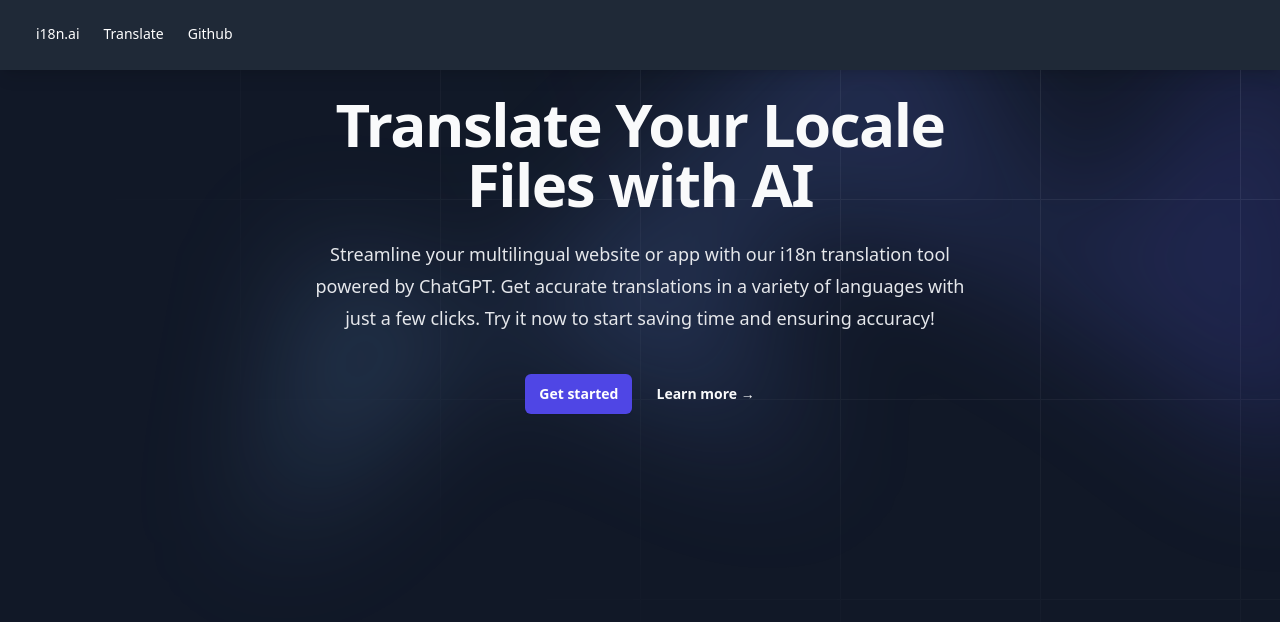
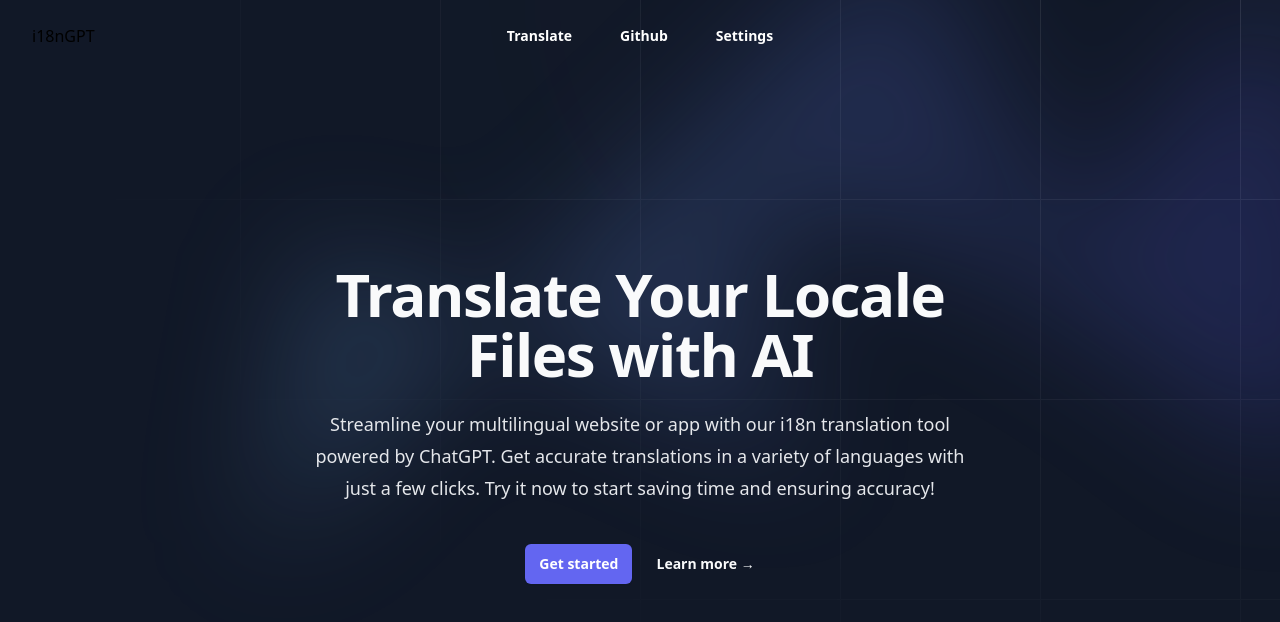
Before and after one commit to Redundant-blackpea6025/ChatGPT-i18n, a React (Vite) app: page / in a window 1280 px wide. Shown: the top 622 px of the page. Built offline with nearby package versions, Linux system fonts and the light colour scheme.

Commit message:
feat: ui adjust

```diff
--- a/src/App.tsx
+++ b/src/App.tsx
@@ -2,7 +2,7 @@
 import { createBrowserRouter } from "react-router-dom";
 import LangingPage from "./pages/landing";
 import Translate from "./pages/translate";
-import Setting from "./pages/settting";
+import Settings from "./pages/setttings";
 
 const appRouter = createBrowserRouter([
     {
@@ -14,8 +14,8 @@
         element: <Translate />,
     },
     {
-        path: "/setting",
-        element: <Setting />,
+        path: "/settings",
+        element: <Settings />,
     },
 ]);
 
--- a/src/components/banner.tsx
+++ b/src/components/banner.tsx
@@ -4,11 +4,11 @@
 const Banner: React.FC = (props) => {
     return (
         <div className="mx-auto max-w-2xl text-center">
-            <h1 className="mt-4 text-4xl font-bold tracking-tight text-gray-50 sm:text-6xl">Translate Your Locale Files with AI</h1>
+            <h1 className="mt-48 text-4xl font-bold tracking-tight text-gray-50 sm:text-6xl">Translate Your Locale Files with AI</h1>
             <p className="mt-6 text-lg leading-8 text-gray-200">Streamline your multilingual website or app with our i18n translation tool powered by ChatGPT. Get accurate translations in a variety of languages with just a few clicks. Try it now to start saving time and ensuring accuracy!</p>
             <div className="mt-10 flex items-center justify-center gap-x-6">
                 <span
-                    className="rounded-md bg-indigo-600 px-3.5 py-2.5 text-sm font-semibold text-white shadow-sm hover:bg-indigo-500 focus-visible:outline focus-visible:outline-2 focus-visible:outline-offset-2 focus-visible:outline-indigo-600"
+                    className="rounded-md bg-indigo-500 px-3.5 py-2.5 text-sm font-semibold text-white shadow-sm hover:bg-indigo-400 focus-visible:outline focus-visible:outline-2 focus-visible:outline-offset-2 focus-visible:outline-indigo-400"
                 >
                     <Link to="/translate">Get started</Link>
                 </span>
--- a/src/components/header.tsx
+++ b/src/components/header.tsx
@@ -1,23 +1,79 @@
-import React from "react";
+import { Dialog } from "@headlessui/react";
+import { Bars3Icon, XMarkIcon } from "@heroicons/react/24/outline";
+import React, { useState } from "react";
 import { Link } from "react-router-dom";
 
+const navigation = [
+    { name: "Translate", href: "/translate" },
+    { name: "Github", href: "https://github.com/ObservedObserver/chatgpt-i18n" },
+    { name: "Settings", href: "/settings" },
+];
+
 const Header: React.FC = (props) => {
+    const [mobileMenuOpen, setMobileMenuOpen] = useState(false);
     return (
-        <header className="bg-gray-800 shadow-lg mb-6 text-white">
-            <nav className="mx-auto flex max-w-7xl items-center p-4 lg:px-6" aria-label="Global">
-                <div className="cursor-pointer border-b-2 border-transparent grow-0 rounded-md hover:bg-gray-900 px-3 py-2 text-sm font-medium text-white">
-                    <Link to="/">i18n.ai</Link>
+        <header className="relative inset-x-0 top-0 z-50">
+            <nav className="flex items-center justify-between p-6 lg:px-8" aria-label="Global">
+                <div className="flex lg:flex-1">
+                    <Link className="-m-1.5 p-1.5" to="/">i18nGPT</Link>
                 </div>
-                <div className="cursor-pointer border-b-2 border-transparent grow-0 rounded-md hover:bg-gray-900 px-3 py-2 text-sm font-medium text-white">
-                    <Link to="/translate">Translate</Link>
+                <div className="flex lg:hidden">
+                    <button
+                        type="button"
+                        className="-m-2.5 inline-flex items-center justify-center rounded-md p-2.5 text-gray-400"
+                        onClick={() => setMobileMenuOpen(true)}
+                    >
+                        <span className="sr-only">Open main menu</span>
+                        <Bars3Icon className="h-6 w-6" aria-hidden="true" />
+                    </button>
                 </div>
-                {/* <div className="cursor-pointer border-b-2 border-transparent grow-0">
-                    <Link to={'/setting'}>Setting</Link>
-                </div> */}
-                <div className="float-right cursor-pointer border-b-2 border-transparent grow-0 rounded-md hover:bg-gray-900 px-3 py-2 text-sm font-medium text-white">
-                    <a href="https://github.com/ObservedObserver/chatgpt-i18n">Github</a>
+                <div className="hidden lg:flex lg:gap-x-12">
+                    {navigation.map((item) => (
+                        <Link key={item.name} to={item.href} className="text-sm font-semibold leading-6 text-white">{item.name}</Link>
+                    ))}
+                </div>
+                <div className="hidden lg:flex lg:flex-1 lg:justify-end">
+                    {/* <a href="#" className="text-sm font-semibold leading-6 text-white">
+                        Log in <span aria-hidden="true">&rarr;</span>
+                    </a> */}
                 </div>
             </nav>
+            <Dialog as="div" className="lg:hidden" open={mobileMenuOpen} onClose={setMobileMenuOpen}>
+                <div className="fixed inset-0 z-50" />
+                <Dialog.Panel className="fixed inset-y-0 right-0 z-50 w-full overflow-y-auto bg-gray-900 px-6 py-6 sm:max-w-sm sm:ring-1 sm:ring-white/10">
+                    <div className="flex items-center justify-between">
+                        <Link className="-m-1.5 p-1.5" to="/">i18n.ai</Link>
+
+                        <button type="button" className="-m-2.5 rounded-md p-2.5 text-gray-400" onClick={() => setMobileMenuOpen(false)}>
+                            <span className="sr-only">Close menu</span>
+                            <XMarkIcon className="h-6 w-6" aria-hidden="true" />
+                        </button>
+                    </div>
+                    <div className="mt-6 flow-root">
+                        <div className="-my-6 divide-y divide-gray-500/25">
+                            <div className="space-y-2 py-6">
+                                {navigation.map((item) => (
+                                    <a
+                                        key={item.name}
+                                        href={item.href}
+                                        className="-mx-3 block rounded-lg px-3 py-2 text-base font-semibold leading-7 text-white hover:bg-gray-800"
+                                    >
+                                        {item.name}
+                                    </a>
+                                ))}
+                            </div>
+                            <div className="py-6">
+                                <a
+                                    href="#"
+                                    className="-mx-3 block rounded-lg px-3 py-2.5 text-base font-semibold leading-7 text-white hover:bg-gray-800"
+                                >
+                                    Log in
+                                </a>
+                            </div>
+                        </div>
+                    </div>
+                </Dialog.Panel>
+            </Dialog>
         </header>
     );
 };
--- a/src/pages/settting/index.tsx
+++ b/src/pages/setttings/index.tsx
@@ -2,11 +2,13 @@
 import Banner from '../../components/banner';
 import Header from '../../components/header';
 
-const Setting: React.FC = props => {
+const Settings: React.FC = props => {
     return <div>
         <Header />
-        setting
+        <div className='text-white container mx-auto'>
+            coming soon
+        </div>
     </div>
 }
 
-export default Setting;
+export default Settings;
--- a/src/pages/translate/exportFiles.tsx
+++ b/src/pages/translate/exportFiles.tsx
@@ -48,7 +48,7 @@
         <span>
             <button
                 type="button"
-                className="ml-2 px-6 rounded bg-indigo-600 shadow-indigo-500/50 py-1.5 px-2 text-sm font-semibold text-white shadow-sm hover:bg-indigo-400 focus-visible:outline focus-visible:outline-2 focus-visible:outline-offset-2 focus-visible:outline-indigo-500"
+                className="ml-2 px-6 rounded bg-indigo-500 shadow-indigo-500/50 py-1.5 px-2 text-sm font-semibold text-white shadow-sm hover:bg-indigo-400 focus-visible:outline focus-visible:outline-2 focus-visible:outline-offset-2 focus-visible:outline-indigo-500"
                 onClick={() => {
                     setShow(true);
                 }}
--- a/src/pages/translate/index.tsx
+++ b/src/pages/translate/index.tsx
@@ -81,7 +81,7 @@
                     />
                     <button
                         type="button"
-                        className="ml-2 px-6 inline-flex rounded bg-indigo-600 shadow-indigo-500/50 py-1.5 px-2 text-sm font-semibold text-white shadow-sm hover:bg-indigo-400 focus-visible:outline focus-visible:outline-2 focus-visible:outline-offset-2 focus-visible:outline-indigo-500"
+                        className="ml-2 px-6 inline-flex rounded bg-indigo-500 shadow-indigo-500/50 py-1.5 px-2 text-sm font-semibold text-white shadow-sm hover:bg-indigo-400 focus-visible:outline focus-visible:outline-2 focus-visible:outline-offset-2 focus-visible:outline-indigo-500"
                         onClick={requestTranslation}
                     >
                         {loading && <Spinner />}
```
